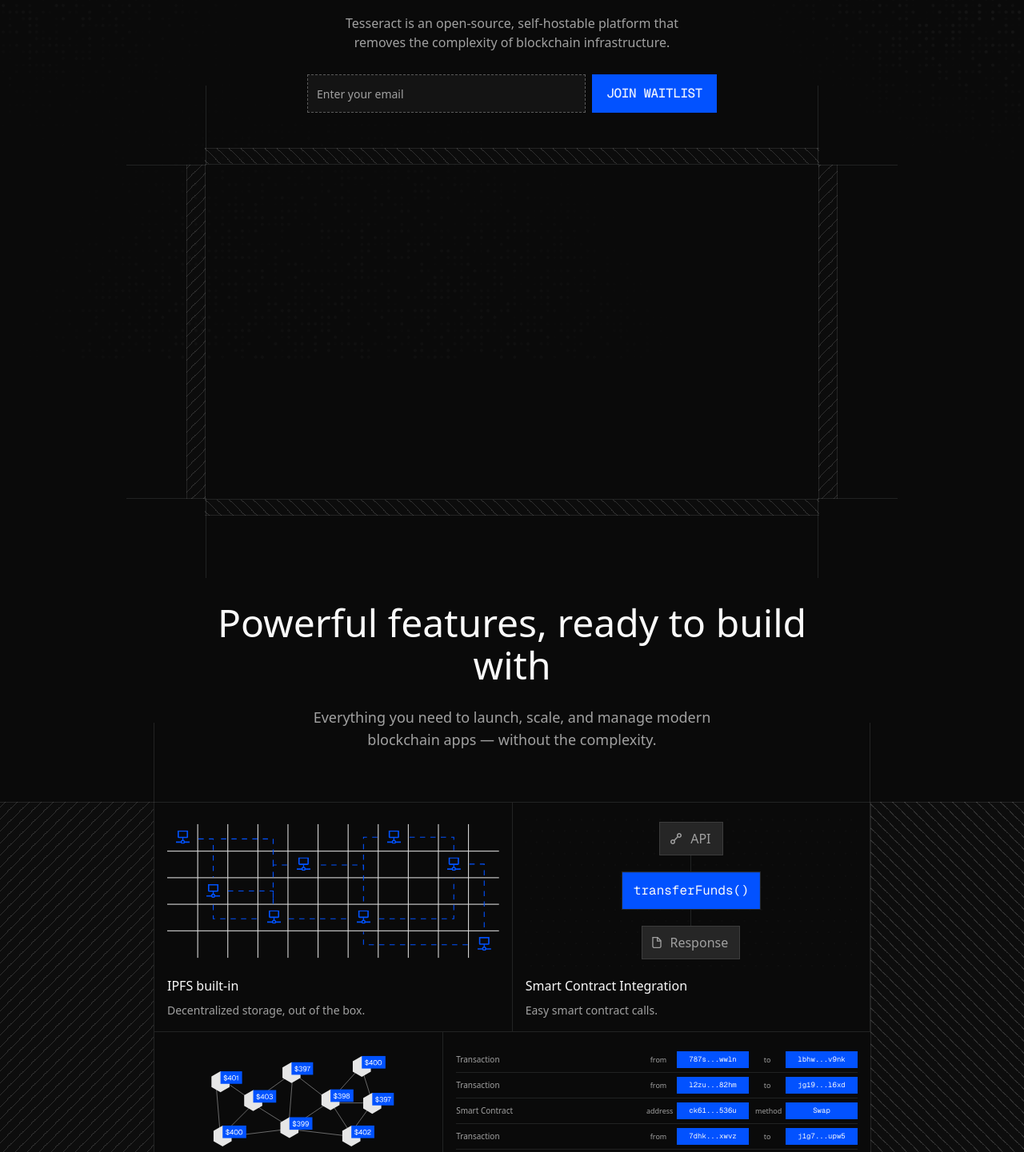
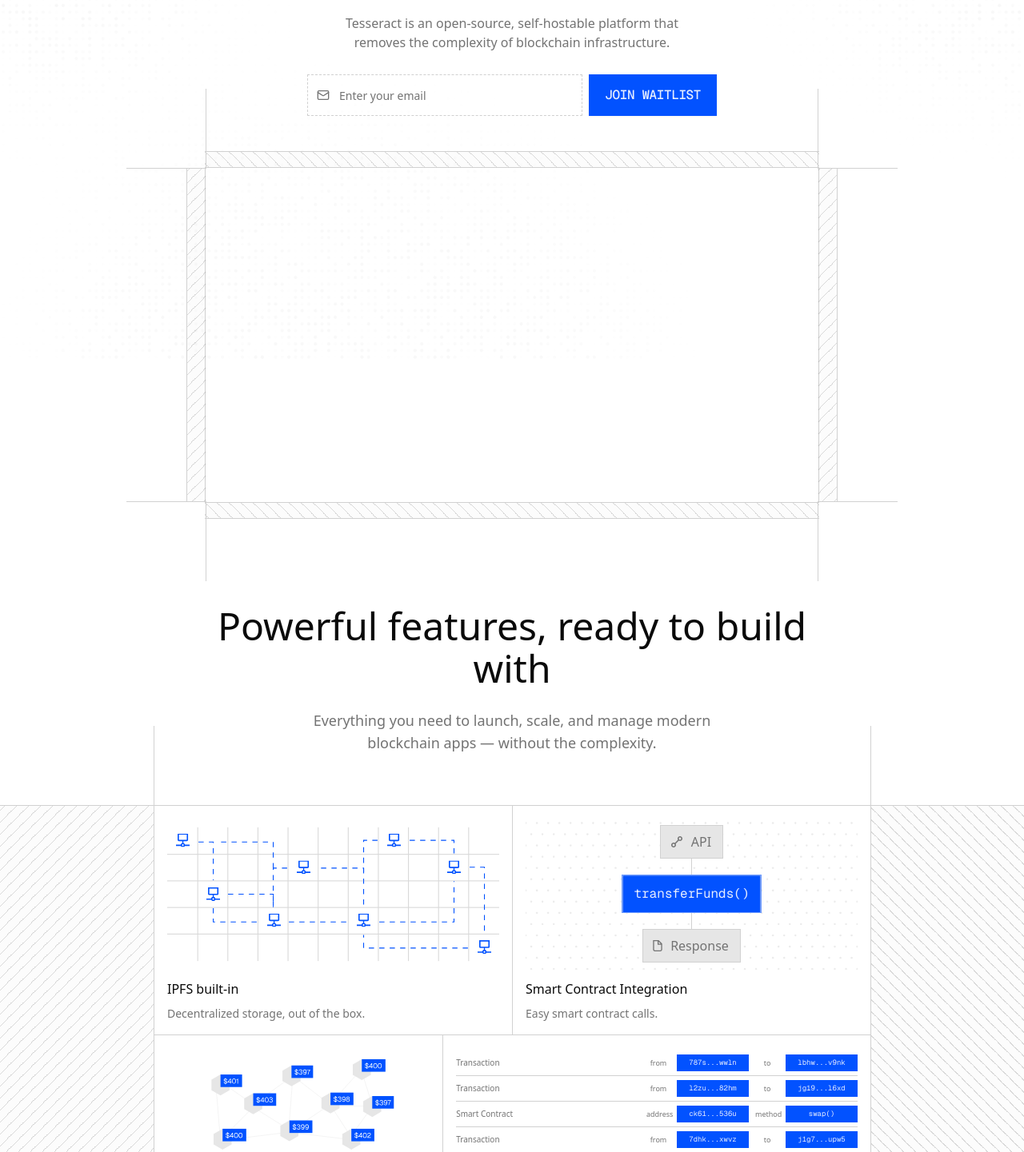
Before and after one commit to usetesseractdotco/web, a Next.js app: page / in a window 1280 px wide. Shown: the part 349-1790 px from the top of the page at 80% size. Built offline with nearby package versions, Linux system fonts and the light colour scheme.

Commit message:
style: update ui theme and components for better visual consistency

```diff
--- a/src/app/globals.css
+++ b/src/app/globals.css
@@ -52,15 +52,15 @@
   --popover: oklch(1 0 0);
   --popover-foreground: oklch(0.145 0 0);
   --primary: oklch(0.528 0.263 263);
-  --primary-foreground: oklch(0.985 0 0);
+  --primary-foreground: oklch(0.949 0.0241 268);
   --secondary: oklch(0.696 0.159 264);
   --secondary-foreground:oklch(0.949 0.0241 268);
-  --muted: oklch(0.696 0.159 264);
+  --muted: oklch(0.925 0.000000000000000501 0);
   --muted-foreground: oklch(0.556 0 0);
   --accent: oklch(0.696 0.159 264);
   --accent-foreground:oklch(0.949 0.0241 268);
   --destructive: oklch(0.577 0.245 27.325);
-  --border: oklch(0.922 0 0);
+  --border: oklch(0.861 0.000000000000000458 0);
   --input: oklch(0.922 0 0);
   --ring: oklch(0.708 0 0);
   --chart-1: oklch(0.646 0.222 41.116);
--- a/src/app/layout.tsx
+++ b/src/app/layout.tsx
@@ -34,7 +34,7 @@ export default function RootLayout({
       >
         <ThemeProvider
           attribute="class"
-          defaultTheme="dark"
+          defaultTheme="light"
           enableSystem
           disableTransitionOnChange
         >
--- a/src/components/header.tsx
+++ b/src/components/header.tsx
@@ -28,7 +28,7 @@ export function Header() {
           className="invert dark:invert-0"
         />
 
-        <Button size={isDesktop ? 'default' : 'sm'}>Join Waitlist</Button>
+        <Button size={isDesktop ? 'lg' : 'default'}>Join Waitlist</Button>
       </div>
     </header>
   )
--- a/src/components/sections/home/bentos/block-and-event-monitoring.tsx
+++ b/src/components/sections/home/bentos/block-and-event-monitoring.tsx
@@ -9,7 +9,6 @@ export function BlockAndEventMonitoring() {
   >([])
 
   useEffect(() => {
-    // Initial transactions
     setTransactions([
       { id: 1, type: 'Transaction' },
       { id: 2, type: 'Smart Contract' },
@@ -17,7 +16,6 @@ export function BlockAndEventMonitoring() {
       { id: 4, type: 'Smart Contract' },
     ])
 
-    // Set up interval for new transactions
     const interval = setInterval(() => {
       setTransactions((prev) => {
         const newTransactions = [...prev]
@@ -76,7 +74,7 @@ export function BlockAndEventMonitoring() {
                       from
                     </span>
 
-                    <div className="bg-primary w-[90px] p-0.5 md:p-1 text-foreground flex items-center justify-center">
+                    <div className="bg-primary w-[90px] p-0.5 md:p-1 text-primary-foreground flex items-center justify-center">
                       <span className="text-[5px] sm:text-[7px] md:text-[9px] font-mono">
                         {generateRandomAddress()}
                       </span>
@@ -86,7 +84,7 @@ export function BlockAndEventMonitoring() {
                       to
                     </span>
 
-                    <div className="bg-primary w-[90px] p-0.5 md:p-1 text-foreground flex items-center justify-center">
+                    <div className="bg-primary w-[90px] p-0.5 md:p-1 text-primary-foreground flex items-center justify-center">
                       <span className="text-[5px] sm:text-[7px] md:text-[9px] font-mono">
                         {generateRandomAddress()}
                       </span>
@@ -101,7 +99,7 @@ export function BlockAndEventMonitoring() {
                       address
                     </span>
 
-                    <div className="bg-primary w-[90px] p-0.5 md:p-1 text-foreground flex items-center justify-center">
+                    <div className="bg-primary w-[90px] p-0.5 md:p-1 text-primary-foreground flex items-center justify-center">
                       <span className="text-[5px] sm:text-[7px] md:text-[9px] font-mono">
                         {generateRandomAddress()}
                       </span>
@@ -111,7 +109,7 @@ export function BlockAndEventMonitoring() {
                       method
                     </span>
 
-                    <div className="bg-primary w-[90px] p-0.5 md:p-1 text-foreground flex items-center justify-center">
+                    <div className="bg-primary w-[90px] p-0.5 md:p-1 text-primary-foreground flex items-center justify-center">
                       <span className="text-[5px] sm:text-[7px] md:text-[9px] font-mono">
                         {generateRandomFunction()}
                       </span>
@@ -145,16 +143,16 @@ function generateRandomAddress() {
 
 function generateRandomFunction() {
   const functions = [
-    'Transfer',
-    'Mint',
-    'Approve',
-    'Stake',
-    'Swap',
-    'Claim',
-    'Vote',
-    'Deploy',
-    'Execute',
-    'Withdraw',
+    'transfer()',
+    'mint()',
+    'approve()',
+    'stake()',
+    'swap()',
+    'claim()',
+    'vote()',
+    'deploy()',
+    'execute()',
+    'withdraw()',
   ]
   return functions[Math.floor(Math.random() * functions.length)]
 }
--- a/src/components/sections/home/bentos/smart-contract-integration.tsx
+++ b/src/components/sections/home/bentos/smart-contract-integration.tsx
@@ -7,7 +7,7 @@ import { ClipPathButton } from '@/components/ui/clip-path-button'
 
 export function SmartContractIntegration() {
   return (
-    <div className="flex flex-col w-full h-[18em] items-start justify-between border-b border-l border-r sm:border-t p-4">
+    <div className="flex flex-col w-full h-[18em] items-start justify-between border-b border-l sm:border-t p-4">
       <div
         className="relative w-full h-full bg-cover bg-center flex flex-col items-center justify-center overflow-hidden"
         style={{
--- a/src/components/sections/home/features-bento-box.tsx
+++ b/src/components/sections/home/features-bento-box.tsx
@@ -45,9 +45,9 @@ export function FeaturesBentoBox() {
         <div className="absolute h-full right-0 w-[50vw] translate-x-[100%] overflow-hidden border-t border-b border-l bg-transparent bg-[linear-gradient(45deg,rgba(0,0,0,0.01)_40%,rgba(0,0,0,0.15)_40%,rgba(0,0,0,0.15)_45%,rgba(0,0,0,0.01)_45%,rgba(0,0,0,0.01)_90%,rgba(0,0,0,0.15)_90%,rgba(0,0,0,0.01)_95%)] dark:bg-[linear-gradient(45deg,rgba(255,255,255,0.01)_40%,rgba(255,255,255,0.15)_40%,rgba(255,255,255,0.15)_45%,rgba(255,255,255,0.01)_45%,rgba(255,255,255,0.01)_90%,rgba(255,255,255,0.15)_90%,rgba(255,255,255,0.01)_95%)] bg-[size:15px_15px]" />
 
         <div className="absolute size-[2.5em] sm:size-[4.25em] lg:size-[6.25em] -left-[2.5em] sm:left-[-4.2em] lg:left-[-6.2em] -top-[2.5em] sm:top-[-4.2em] lg:top-[-6.2em] border-r bg-transparent" />
-        <div className="absolute size-[2.5em] sm:size-[4.25em] lg:size-[6.25em] -right-[2.5em] sm:right-[-4.2em] lg:right-[-6.2em] -top-[2.5em] sm:top-[-4.2em] lg:top-[-6.2em] border-l bg-transparent" />
+        <div className="absolute size-[2.5em] sm:size-[4.25em] lg:size-[6.25em] -right-[2.5em] sm:right-[-4.2em] lg:right-[-6.25em] -top-[2.5em] sm:top-[-4.2em] lg:top-[-6.2em] border-l bg-transparent" />
         <div className="absolute size-[2.5em] sm:size-[4.25em] lg:size-[6.25em] -left-[2.5em] sm:left-[-4.2em] lg:left-[-6.2em] -bottom-[2.5em] sm:bottom-[-4.2em] lg:bottom-[-6.2em] border-r bg-transparent" />
-        <div className="absolute size-[2.5em] sm:size-[4.25em] lg:size-[6.25em] -right-[2.5em] sm:right-[-4.2em] lg:right-[-6.2em] -bottom-[2.5em] sm:bottom-[-4.2em] lg:bottom-[-6.2em] border-l bg-transparent" />
+        <div className="absolute size-[2.5em] sm:size-[4.25em] lg:size-[6.25em] -right-[2.5em] sm:right-[-4.2em] lg:right-[-6.25em] -bottom-[2.5em] sm:bottom-[-4.2em] lg:bottom-[-6.2em] border-l bg-transparent" />
 
         <div className="flex flex-col sm:flex-row w-full">
           <IPFSBuiltIn />
--- a/src/components/sections/home/hero.tsx
+++ b/src/components/sections/home/hero.tsx
@@ -1,3 +1,4 @@
+import { MailIcon } from 'lucide-react'
 import { motion } from 'motion/react'
 import { useMediaQuery } from 'usehooks-ts'
 
@@ -6,7 +7,7 @@ import { Input } from '@/components/ui/input'
 import { cn } from '@/lib/utils'
 
 export function Hero() {
-  const isSmallScreen = useMediaQuery('(min-width: 640px)')
+  const isMediumScreen = useMediaQuery('(min-width: 640px)')
 
   return (
     <section className="flex flex-col gap-6 items-center justify-center">
@@ -55,15 +56,29 @@ export function Hero() {
             delay: 0.2,
           }}
           className={cn('flex gap-2', {
-            'flex-col': !isSmallScreen,
-            'min-w-lg': isSmallScreen,
+            'flex-col': !isMediumScreen,
+            'min-w-lg': isMediumScreen,
           })}
           viewport={{ once: true }}
         >
-          {isSmallScreen && (
-            <Input className="flex-1 w-full" placeholder="Enter your email" />
+          {isMediumScreen && (
+            <div className="flex-1 items-center justify-center flex-row flex gap-2">
+              <MailIcon className="size-4 text-muted-foreground absolute left-3" />
+
+              <Input
+                className={cn(
+                  'flex-1 w-full h-13 placeholder:text-muted-foreground text-muted-foreground pl-10',
+                  {
+                    'h-10': !isMediumScreen,
+                  },
+                )}
+                placeholder="Enter your email"
+              />
+            </div>
           )}
-          <Button size={isSmallScreen ? 'default' : 'sm'}>Join Waitlist</Button>
+          <Button size={isMediumScreen ? 'lg' : 'default'}>
+            Join Waitlist
+          </Button>
         </motion.div>
       </div>
 
--- a/src/components/svgs/ipfs-built-in-svg.tsx
+++ b/src/components/svgs/ipfs-built-in-svg.tsx
@@ -1,4 +1,9 @@
+import { useTheme } from 'next-themes'
+
 export function IPFSBuiltInSVG() {
+  const { resolvedTheme } = useTheme()
+  const isDark = resolvedTheme === 'dark'
+
   return (
     <>
       <div className="md:block hidden w-full h-full">
@@ -9,20 +14,90 @@ export function IPFSBuiltInSVG() {
           fill="none"
           xmlns="http://www.w3.org/2000/svg"
         >
-          <rect y="30.6" width="382" height="1" fill="#D9D9D9" />
-          <rect y="61.2" width="382" height="1" fill="#D9D9D9" />
-          <rect y="91.8" width="382" height="1" fill="#D9D9D9" />
-          <rect y="122.4" width="382" height="1" fill="#D9D9D9" />
-          <rect x="34.6362" width="1" height="154" fill="#D9D9D9" />
-          <rect x="69.2729" width="1" height="154" fill="#D9D9D9" />
-          <rect x="103.909" width="1" height="154" fill="#D9D9D9" />
-          <rect x="138.545" width="1" height="154" fill="#D9D9D9" />
-          <rect x="173.182" width="1" height="154" fill="#D9D9D9" />
-          <rect x="207.818" width="1" height="154" fill="#D9D9D9" />
-          <rect x="242.454" width="1" height="154" fill="#D9D9D9" />
-          <rect x="277.091" width="1" height="154" fill="#D9D9D9" />
-          <rect x="311.728" width="1" height="154" fill="#D9D9D9" />
-          <rect x="346.363" width="1" height="154" fill="#D9D9D9" />
+          <rect
+            y="30.6"
+            width="382"
+            height="1"
+            fill={isDark ? '#262626' : '#D9D9D9'}
+          />
+          <rect
+            y="61.2"
+            width="382"
+            height="1"
+            fill={isDark ? '#262626' : '#D9D9D9'}
+          />
+          <rect
+            y="91.8"
+            width="382"
+            height="1"
+            fill={isDark ? '#262626' : '#D9D9D9'}
+          />
+          <rect
+            y="122.4"
+            width="382"
+            height="1"
+            fill={isDark ? '#262626' : '#D9D9D9'}
+          />
+          <rect
+            x="34.6362"
+            width="1"
+            height="154"
+            fill={isDark ? '#262626' : '#D9D9D9'}
+          />
+          <rect
+            x="69.2729"
+            width="1"
+            height="154"
+            fill={isDark ? '#262626' : '#D9D9D9'}
+          />
+          <rect
+            x="103.909"
+            width="1"
+            height="154"
+            fill={isDark ? '#262626' : '#D9D9D9'}
+          />
+          <rect
+            x="138.545"
+            width="1"
+            height="154"
+            fill={isDark ? '#262626' : '#D9D9D9'}
+          />
+          <rect
+            x="173.182"
+            width="1"
+            height="154"
+            fill={isDark ? '#262626' : '#D9D9D9'}
+          />
+          <rect
+            x="207.818"
+            width="1"
+            height="154"
+            fill={isDark ? '#262626' : '#D9D9D9'}
+          />
+          <rect
+            x="242.454"
+            width="1"
+            height="154"
+            fill={isDark ? '#262626' : '#D9D9D9'}
+          />
+          <rect
+            x="277.091"
+            width="1"
+            height="154"
+            fill={isDark ? '#262626' : '#D9D9D9'}
+          />
+          <rect
+            x="311.728"
+            width="1"
+            height="154"
+            fill={isDark ? '#262626' : '#D9D9D9'}
+          />
+          <rect
+            x="346.363"
+            width="1"
+            height="154"
+            fill={isDark ? '#262626' : '#D9D9D9'}
+          />
           <g clipPath="url(#clip0_267_135)">
             <mask
               id="mask0_267_135"
@@ -285,98 +360,98 @@ export function IPFSBuiltInSVG() {
             y="23.7753"
             width="292.274"
             height="0.765116"
-            fill="#D9D9D9"
+            fill={isDark ? '#262626' : '#D9D9D9'}
           />
           <rect
             x="0.362305"
             y="47.1879"
             width="292.274"
             height="0.765116"
-            fill="#D9D9D9"
+            fill={isDark ? '#262626' : '#D9D9D9'}
           />
           <rect
             x="0.362305"
             y="70.6005"
             width="292.274"
             height="0.765116"
-            fill="#D9D9D9"
+            fill={isDark ? '#262626' : '#D9D9D9'}
           />
           <rect
             x="0.362305"
             y="94.0131"
             width="292.274"
             height="0.765116"
-            fill="#D9D9D9"
+            fill={isDark ? '#262626' : '#D9D9D9'}
           />
           <rect
             x="26.8643"
             y="0.362793"
             width="0.765116"
             height="117.828"
-            fill="#D9D9D9"
+            fill={isDark ? '#262626' : '#D9D9D9'}
           />
           <rect
             x="53.3652"
             y="0.362793"
             width="0.765116"
             height="117.828"
-            fill="#D9D9D9"
+            fill={isDark ? '#262626' : '#D9D9D9'}
           />
           <rect
             x="79.8652"
             y="0.362793"
             width="0.765116"
             height="117.828"
-            fill="#D9D9D9"
+            fill={isDark ? '#262626' : '#D9D9D9'}
           />
           <rect
             x="106.366"
             y="0.362793"
             width="0.765116"
             height="117.828"
-            fill="#D9D9D9"
+            fill={isDark ? '#262626' : '#D9D9D9'}
           />
           <rect
             x="132.867"
             y="0.362793"
             width="0.765116"
             height="117.828"
-            fill="#D9D9D9"
+            fill={isDark ? '#262626' : '#D9D9D9'}
           />
           <rect
             x="159.368"
             y="0.362793"
             width="0.765116"
             height="117.828"
-            fill="#D9D9D9"
+            fill={isDark ? '#262626' : '#D9D9D9'}
           />
           <rect
             x="185.868"
             y="0.362793"
             width="0.765116"
             height="117.828"
-            fill="#D9D9D9"
+            fill={isDark ? '#262626' : '#D9D9D9'}
           />
           <rect
             x="212.369"
             y="0.362793"
             width="0.765116"
             height="117.828"
-            fill="#D9D9D9"
+            fill={isDark ? '#262626' : '#D9D9D9'}
           />
           <rect
             x="238.871"
             y="0.362793"
             width="0.765116"
             height="117.828"
-            fill="#D9D9D9"
+            fill={isDark ? '#262626' : '#D9D9D9'}
           />
           <rect
             x="265.371"
             y="0.362793"
             width="0.765116"
             height="117.828"
-            fill="#D9D9D9"
+            fill={isDark ? '#262626' : '#D9D9D9'}
           />
           <g clipPath="url(#clip0_288_298)">
             <mask
--- a/src/components/ui/button.tsx
+++ b/src/components/ui/button.tsx
@@ -22,9 +22,9 @@ const buttonVariants = cva(
         link: 'text-primary underline-offset-4 hover:underline',
       },
       size: {
-        default: 'h-12 px-4.5 py-3.5 has-[>svg]:px-3',
-        sm: 'h-8 gap-1.5 px-3.5 py-2.5 has-[>svg]:px-2.5',
-        lg: 'h-10 px-6 has-[>svg]:px-4',
+        default: 'h-10 gap-1.5 px-3 py-2 has-[>svg]:pl-3 has-[>svg]:pr-2.5',
+        sm: 'h-7 gap-1.5 px-2.5 py-2 has-[>svg]:pl-2 has-[>svg]:pr-1.5',
+        lg: 'h-13 px-5 py-4 has-[>svg]:pl-4 has-[>svg]:pr-3.5',
         icon: 'size-9',
       },
     },
--- a/src/components/ui/clip-path-button.tsx
+++ b/src/components/ui/clip-path-button.tsx
@@ -31,7 +31,7 @@ export function ClipPathButton({
         onAnimationComplete={() => setIsAnimationEnded(true)}
         aria-hidden="true"
         className={cn(
-          'absolute bg-primary inset-0 flex items-center justify-center gap-2 text-foreground',
+          'absolute bg-primary inset-0 flex items-center justify-center gap-2 text-primary-foreground',
         )}
         initial={{
           clipPath: 'inset(0px 100% 0px 0px)',
```
